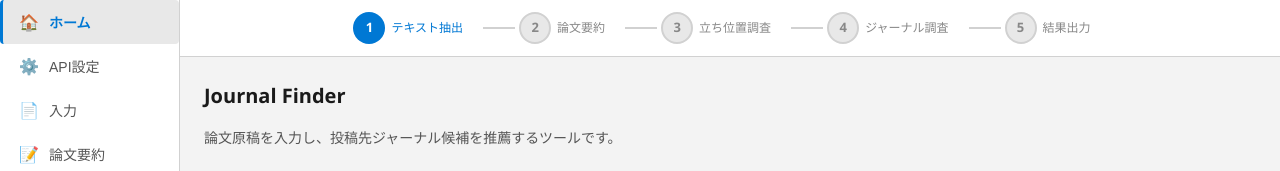
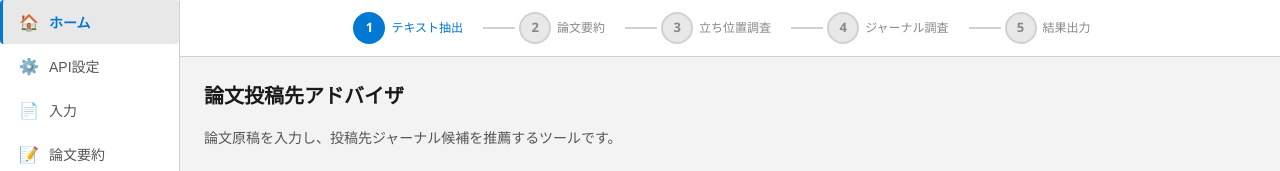
Before and after one commit to soheidon/Journal-Finder, a React (Vite) app in the folder app/: page / in a window 1280 px wide. Shown: the top 171 px of the page. Built offline with nearby package versions, Linux system fonts and the light colour scheme.

Commit message:
refactor: rename app to 論文投稿先アドバイザ in all UI and reports

```diff
--- a/app/src/panels/HomePanel.tsx
+++ b/app/src/panels/HomePanel.tsx
@@ -44,7 +44,7 @@ function HomePanel({ onNavigate, projectInfo, onCreateProject, onOpenProject }:
 
   return (
     <div className="panel home-panel">
-      <h2>Journal Finder</h2>
+      <h2>論文投稿先アドバイザ</h2>
       <p className="home-description">
         論文原稿を入力し、投稿先ジャーナル候補を推薦するツールです。
       </p>
--- a/app/src/panels/SettingsPanel.tsx
+++ b/app/src/panels/SettingsPanel.tsx
@@ -341,7 +341,7 @@ function SettingsPanel({ addLog, showStatus, testResults, onTestResultsChange }:
       <div className="input-section info-card">
         <h3>API 設定について</h3>
         <p>
-          Journal Finder は LLM（大規模言語モデル）を使って論文の要約とジャーナル推薦を行います。
+          論文投稿先アドバイザ は LLM（大規模言語モデル）を使って論文の要約とジャーナル推薦を行います。
           2 つのスロットを設定してください。
         </p>
         <ul>
```
Also changed, not shown: 2 other files (tests, documents, lock files or other folders).
